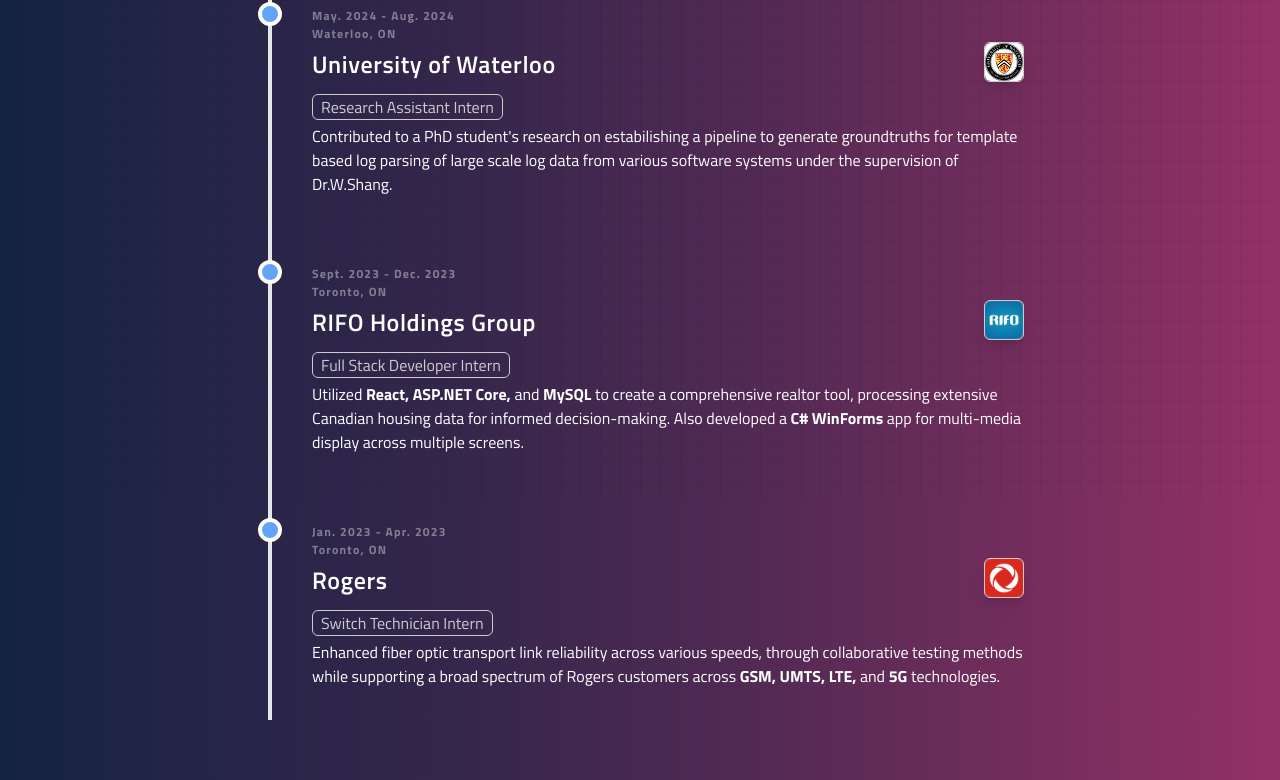
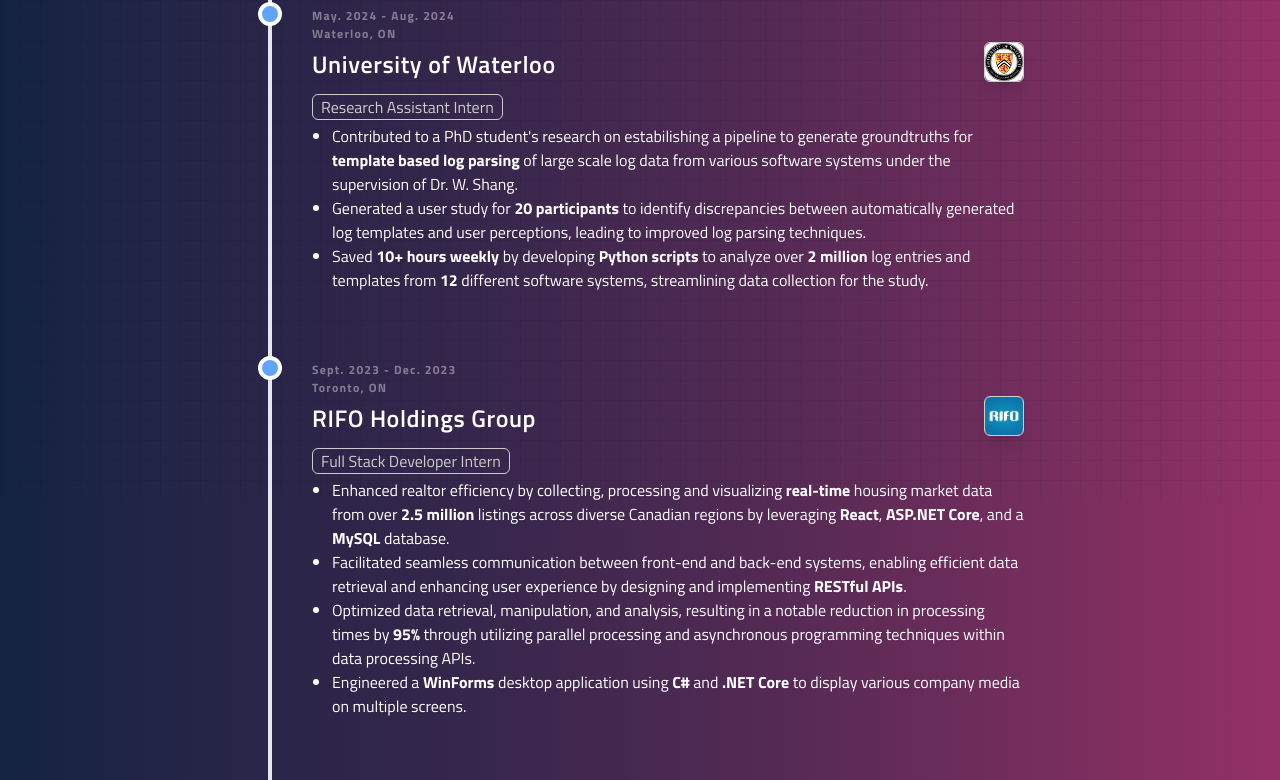
Before and after one commit to 04felixli/f3lixli.com, a Next.js app: page /experiences in a window 1280 px wide. Shown: the part 300-1080 px from the top of the page. Built offline with nearby package versions, Linux system fonts and the light colour scheme.

Commit message:
Update experiences

```diff
--- a/app/components/About/Name.tsx
+++ b/app/components/About/Name.tsx
@@ -1,11 +1,8 @@
 "use client"
-import { AboutMe } from '@/app/Objects/AboutMeObjects'
 import React from 'react'
-import { useMediaQuery } from 'react-responsive'
 import { TypeAnimation } from 'react-type-animation'
 
 const Name = () => {
-    // const isMobile = useMediaQuery({ query: '(max-width: 320px)' });
     return (
         <div>
             <p className="text-3xl mt-5">I&#39;m</p>
@@ -13,12 +10,9 @@ const Name = () => {
                 <TypeAnimation
                     sequence={[
                         1000,
-                        // Same substring at the start will only be typed out once, initially
                         'Felix Li',
-                        1000, // wait 1s before replacing "Mice" with "Hamsters"
+                        1000,
                         "A Software Developer",
-                        1000,
-                        "A UWaterloo Student",
                         1000,
                     ]}
                     wrapper="span"
@@ -31,9 +25,8 @@ const Name = () => {
                 <TypeAnimation
                     sequence={[
                         1000,
-                        // Same substring at the start will only be typed out once, initially
                         'Felix Li',
-                        1000, // wait 1s before replacing "Mice" with "Hamsters"
+                        1000,
                         "",
                         1000,
                     ]}
--- a/app/experiences/ExperienceCard.tsx
+++ b/app/experiences/ExperienceCard.tsx
@@ -1,13 +1,13 @@
-import React from 'react';
+import React, { ReactNode } from 'react';
 import './experiences.css';
 import { ExperienceObject } from '../Objects/ExperienceObjects';
 
 interface Props {
     experience: ExperienceObject;
+    children: ReactNode;
 }
 
-const ExperienceCard = ({ experience }: Props) => {
-    const text: string[] = experience.description.split(" ");
+const ExperienceCard = ({ experience, children }: Props) => {
 
     return (
         <section className='w-full'>
@@ -28,13 +28,9 @@ const ExperienceCard = ({ experience }: Props) => {
                             </div>
                         </div>
                         <p className='border border-[#ccc] rounded-md w-fit px-2 text-[#ccc]'>{experience.role}</p>
-                        <p className='mt-1'>
-                            {text.map((word, index) => (
-                                experience.keyWords.includes(word) ?
-                                    <span className='font-bold' key={index}>{word} </span> :
-                                    <span key={index}>{word} </span>
-                            ))}
-                        </p>
+                        <div className='mt-1'>
+                            {children}
+                        </div>
                     </div>
                 </div>
             </div>
--- /dev/null
+++ b/app/experiences/RIFO.tsx
@@ -0,0 +1,30 @@
+import React from 'react'
+import ExperienceCard from './ExperienceCard'
+import { RIFOExperience } from '../Objects/ExperienceObjects'
+
+const RIFO = () => {
+    return (
+        <ExperienceCard experience={RIFOExperience}>
+            <ul className='list-disc list-outside ml-5'>
+                <li>
+                    Enhanced realtor efficiency by collecting, processing and visualizing <span className='font-bold'>real-time</span> housing market data from over <span className='font-bold'>2.5 million </span>
+                    listings across diverse Canadian regions by leveraging <span className='font-bold'>React</span>, <span className='font-bold'>ASP.NET Core</span>, and a <span className='font-bold'>MySQL</span> database.
+                </li>
+                <li>
+                    Facilitated seamless communication between front-end and back-end systems, enabling efficient data retrieval and
+                    enhancing user experience by designing and implementing <span className='font-bold'>RESTful APIs</span>.
+                </li>
+                <li>
+                    Optimized data retrieval, manipulation, and analysis, resulting in a notable reduction in processing times by <span className='font-bold'>95% </span>
+                    through utilizing parallel processing and asynchronous programming techniques within data processing APIs.
+                </li>
+                <li>
+                    Engineered a <span className='font-bold'>WinForms</span> desktop application using <span className='font-bold'>C#</span> and <span className='font-bold'>.NET Core</span> to display various company media on multiple
+                    screens.
+                </li>
+            </ul>
+        </ExperienceCard>
+    )
+}
+
+export default RIFO
--- /dev/null
+++ b/app/experiences/Rogers.tsx
@@ -0,0 +1,20 @@
+import React from 'react'
+import ExperienceCard from './ExperienceCard'
+import { RogersExperience } from '../Objects/ExperienceObjects'
+
+const Rogers = () => {
+    return (
+        <ExperienceCard experience={RogersExperience}>
+            <ul className='list-disc list-outside ml-5'>
+                <li>
+                    Improved the reliability of fiber optic transport links through collaborative testing and troubleshooting using <span className='font-bold'>RFC 2544</span> and <span className='font-bold'>BERT</span> tests.
+                </li>
+                <li>
+                    Contributed holistically to all Rogers customers, working with <span className='font-bold'>GSM (2G)</span>, <span className='font-bold'>UMTS (3G)</span>, <span className='font-bold'>LTE (4G)</span>, and <span className='font-bold'>5G</span> technologies.
+                </li>
+            </ul>
+        </ExperienceCard>
+    )
+}
+
+export default Rogers
--- /dev/null
+++ b/app/experiences/USRA.tsx
@@ -0,0 +1,26 @@
+import React from 'react'
+import ExperienceCard from './ExperienceCard'
+import { USRAExperience } from '../Objects/ExperienceObjects'
+
+const Rogers = () => {
+    return (
+        <ExperienceCard experience={USRAExperience}>
+            <ul className='list-disc list-outside ml-5'>
+                <li>
+                    Contributed to a PhD student&#39;s research on estabilishing a pipeline to generate groundtruths for <span className='font-bold'>template based log
+                        parsing</span> of large scale log data from various software systems under the supervision of Dr. W. Shang.
+                </li>
+                <li>
+                    Generated a user study for <span className='font-bold'>20 participants</span> to identify discrepancies between automatically generated log templates and
+                    user perceptions, leading to improved log parsing techniques.
+                </li>
+                <li>
+                    Saved <span className='font-bold'>10+ hours weekly</span> by developing <span className='font-bold'>Python scripts</span> to analyze over <span className='font-bold'>2 million</span> log entries and templates from <span className='font-bold'>12 </span>
+                    different software systems, streamlining data collection for the study.
+                </li>
+            </ul>
+        </ExperienceCard>
+    )
+}
+
+export default Rogers
--- a/app/experiences/page.tsx
+++ b/app/experiences/page.tsx
@@ -1,20 +1,20 @@
 import React from 'react'
 import Layout from '../components/util/layout'
-import ExperienceCard from './ExperienceCard'
 import { RIFOExperience, RogersExperience, USRAExperience } from '../Objects/ExperienceObjects'
 import { Pages } from '../components/NavBar/NavBar'
+import USRA from './USRA'
+import RIFO from './RIFO'
+import Rogers from './Rogers'
 
 const Experiences = () => {
     const experiences = [USRAExperience, RIFOExperience, RogersExperience];
     return (
         <Layout currentPage={Pages.experiences} pageName='Experiences'>
-            <ul className='mt-5'>
-                {experiences.map(experience => (
-                    <li key={experience.companyName}>
-                        <ExperienceCard experience={experience} />
-                    </li>
-                ))}
-            </ul>
+            <div className='mt-5'>
+                <USRA />
+                <RIFO />
+                <Rogers />
+            </div>
         </Layout>
     )
 }
```
